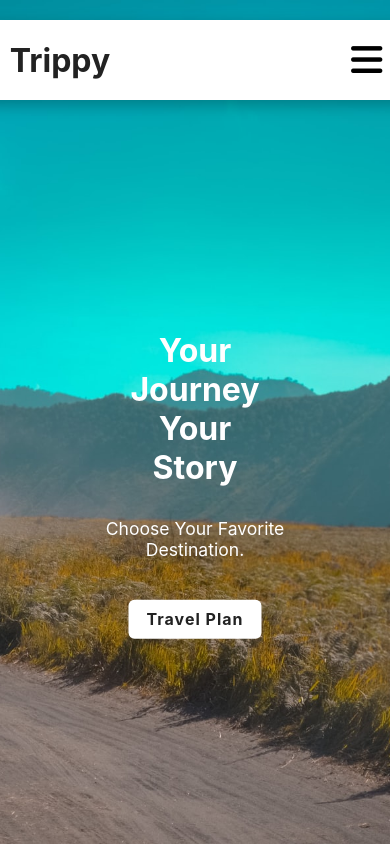
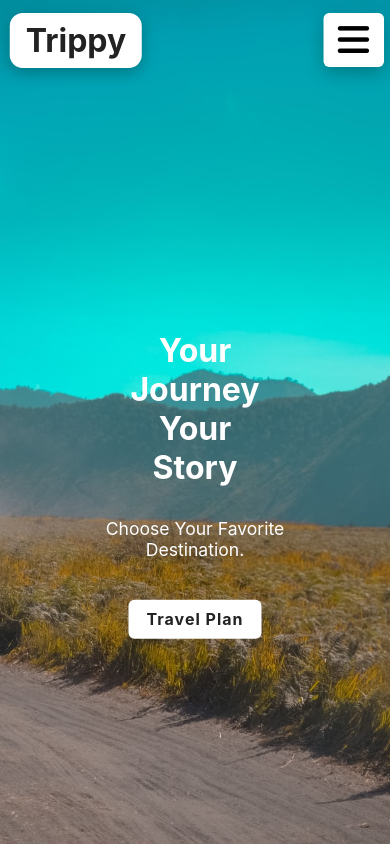
Before and after one commit to tuan24072002/React.js, a React app: page / in a window 390 px wide. Shown: the top 846 px of the page. Built offline with nearby package versions, Linux system fonts and the light colour scheme.

Commit message:
second commit

```diff
--- a/src/components/Navbar.js
+++ b/src/components/Navbar.js
@@ -10,7 +10,7 @@ class Navbar extends React.Component {
     render() {
         return (
             <nav className='NavbarItems'>
-                <h1 className='navbar-logo'>Trippy</h1>
+                <h1 className='navbar-logo'><a href='/'>Trippy</a></h1>
                 <div className='menu-icons' onClick={this.handleClick}>
                     <i className={this.state.clicked ? "fa-solid fa-times fa-beat" : "fa-solid fa-bars fa-beat"}></i>
                 </div>
--- a/src/components/NavbarStyle.scss
+++ b/src/components/NavbarStyle.scss
@@ -1,10 +1,10 @@
 .NavbarItems{
-    background-color: #fff;
+    z-index: 9999999;
+    background: rgba(255, 255, 255, 0.711);
     display: flex;
     justify-content: space-between;
     align-items: center;
     padding: 0 30px;
-    box-shadow: 0 5px 15px 0 rgb(0, 0, 0, 0.25);
     width: 95%;
     height: 80px;
     border-radius: 13px;
@@ -12,9 +12,9 @@
     top: 20px;
     left: 50%;
     transform: translate(-50%);
-    z-index: 9999999;
 }
-.navbar-logo{
+.navbar-logo a{
+    text-decoration: none;
     color: #222;
     font-size: 2rem;
     cursor: pointer;
@@ -66,16 +66,24 @@ button:hover{
 @media screen and (max-width: 850px){
     .NavbarItems{
         z-index: 9999999;
+        top:0px;
+        background: rgba(255, 255, 255, 0);
+    }
+    .navbar-logo{
+        padding: 0.5rem 1rem;
+        background: #fff;
+        border-radius: 13px;
+        box-shadow: 0 5px 15px 0 rgba(0, 0, 0, 0.25);
     }
     .nav-menu{
         display: flex;
         flex-direction: column;
         justify-content: flex-start;
-        background-color: #fff;
+        background: rgba(255, 255, 255, 0.771);
         width: 100%;
         height: auto;
         position: absolute;
-        top:0;
+        top:0px;
         left: -100%;
         opacity: 0;
         align-items: stretch;
@@ -131,6 +139,10 @@ button:hover{
         cursor: pointer;
     }
     .menu-icons i{
+        box-shadow: 0 5px 15px 0 rgba(0, 0, 0, 0.25);
+        padding: 0.5rem 0.8rem;
+        border-radius: 5px;
+        background: #fff;
         font-size: 2rem;
     }
 }
```
